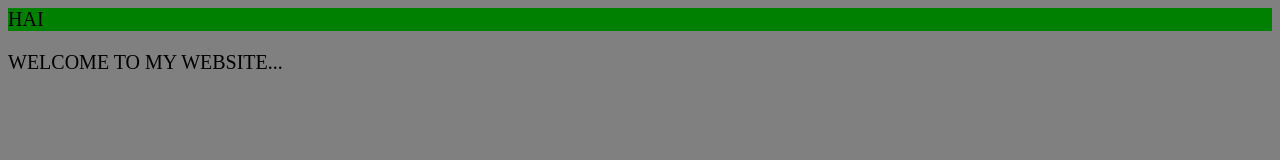
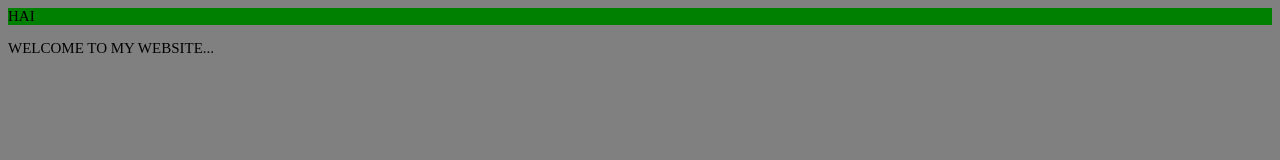
Before and after one commit to danishserver/test-website, a plain HTML site: page index.html in a window 1280 px wide. Drawn offline with Linux system fonts and the light colour scheme.

Commit message:
update style.css

```diff
--- a/style.css
+++ b/style.css
@@ -1,5 +1,5 @@
 body {
-    font-size: 15pt;
+    font-size: 15PX;
 }
 header{
   background: green;
```
